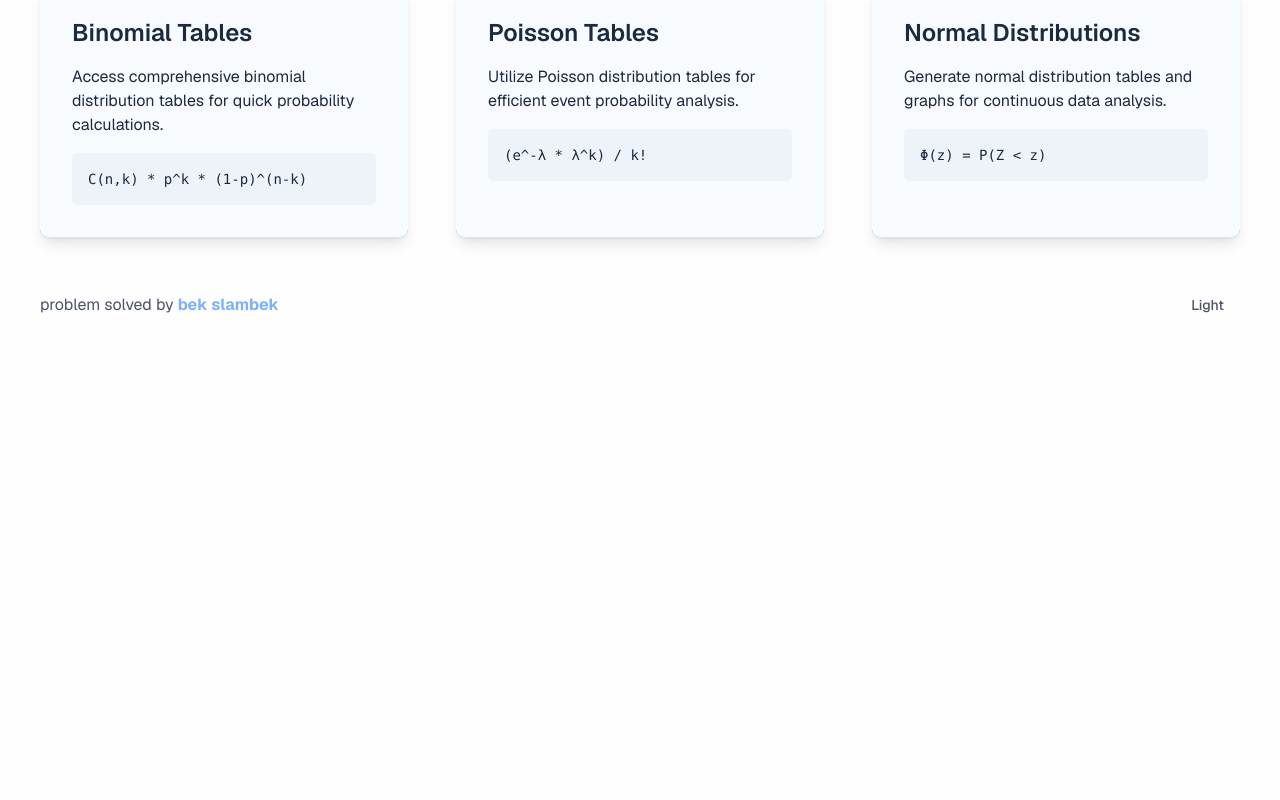
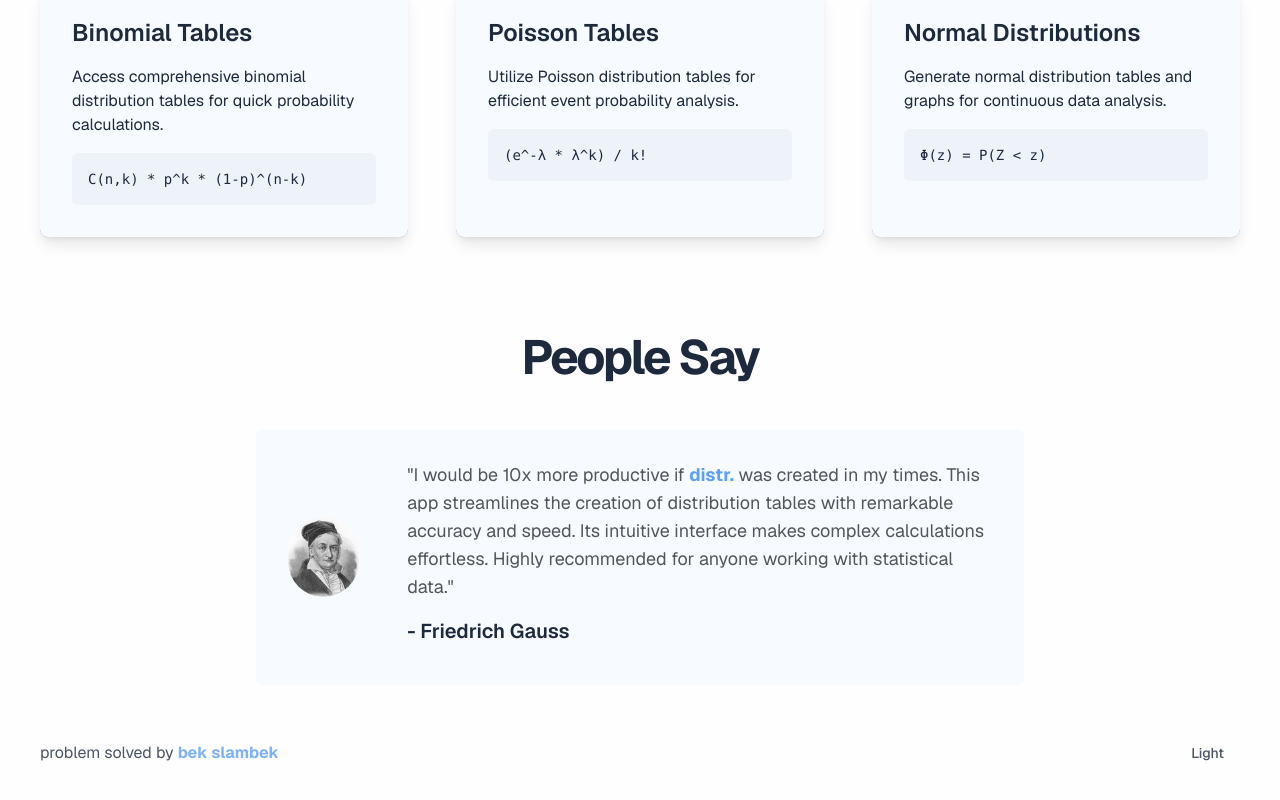
Before and after one commit to mugid/distr., a Next.js app: page / in a window 1280 px wide. Shown: the part 1086-1886 px from the top of the page. Before the commit the page ends 1459 px from the top, so only its background shows below. Built offline with nearby package versions, Linux system fonts and the light colour scheme; a web font is replaced by a local one.

Commit message:
feat: add testimonial section

```diff
--- a/src/app/page.tsx
+++ b/src/app/page.tsx
@@ -2,6 +2,7 @@
 
 import FeaturesSection from "@/components/layout/features";
 import HeroSection from "@/components/layout/hero";
+import TestimonialSection from "@/components/layout/testimonial";
 import { VelocityScroll } from "@/components/magicui/scroll-based-velocity";
 import { motion } from "motion/react";
 
@@ -16,6 +17,7 @@ export default function LandingPage() {
       <HeroSection />
       <VelocityScroll className="pt-12">GRAPHS AND TABLES AND</VelocityScroll>
       <FeaturesSection />
+      <TestimonialSection />
     </motion.div>
   );
 }
--- /dev/null
+++ b/src/components/layout/testimonial.tsx
@@ -0,0 +1,32 @@
+import Image from "next/image";
+
+export default function TestimonialSection() {
+  return (
+    <section className="pt-24">
+      <h2 className="text-5xl font-bold mb-12 tracking-tighter text-center">
+        People Say
+      </h2>
+      <div className="bg-card rounded-lg max-w-3xl mx-auto">
+        <div className="flex md:flex-row flex-col md:items-center items-start gap-4 p-8">
+          <Image
+            src="/gauss-testimonial.jpeg"
+            alt="Friedrich Gauss"
+            className="w-20 h-20 rounded-full mr-8 object-cover"
+            width={100}
+            height={100}
+          />
+          <div>
+            <p className="md:text-lg text-sm text-muted-foreground">
+              &quot;I would be 10x more productive if <span className="text-primary font-bold">distr.</span> was
+              created in my times. This app streamlines the creation of
+              distribution tables with remarkable accuracy and speed. Its
+              intuitive interface makes complex calculations effortless. Highly
+              recommended for anyone working with statistical data.&quot;
+            </p>
+            <h3 className="md:text-xl text-md mt-4 font-semibold mb-2">- Friedrich Gauss</h3>
+          </div>
+        </div>
+      </div>
+    </section>
+  );
+}
```
Also changed, not shown: public/gauss-testimonial.jpeg (added).
